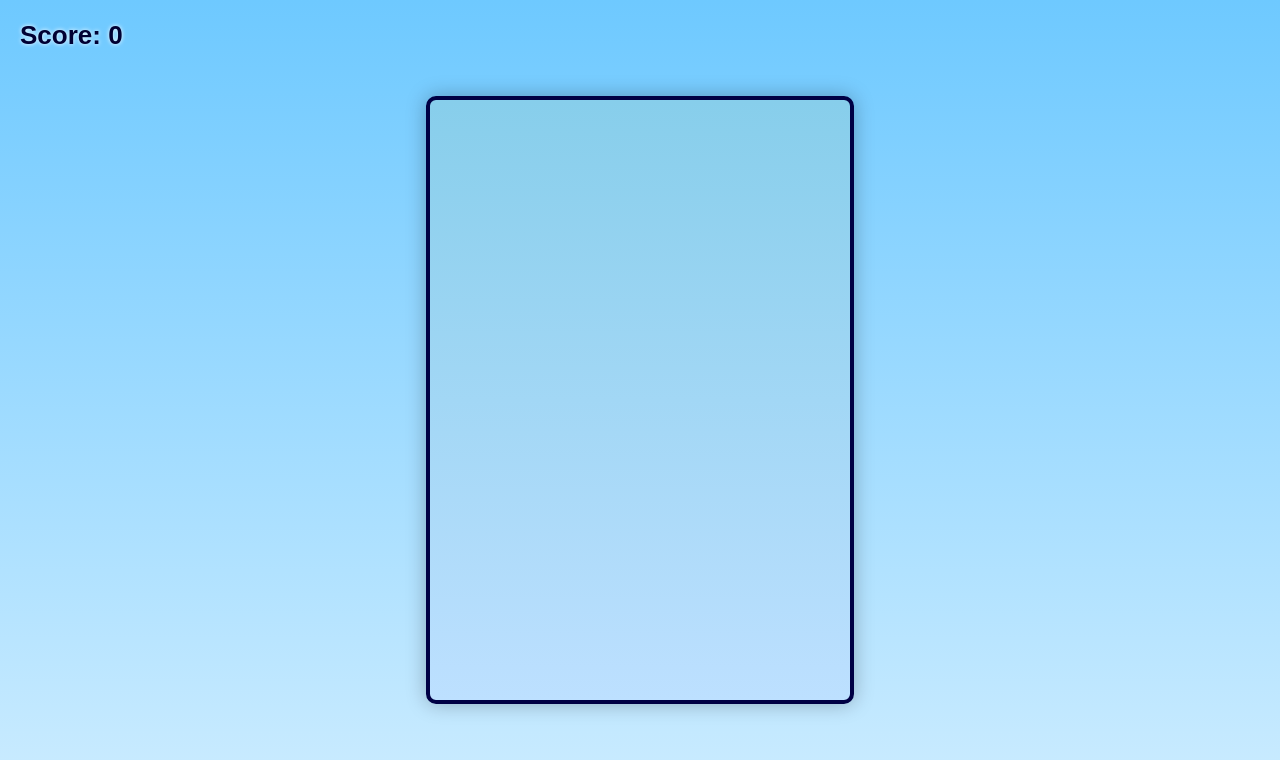
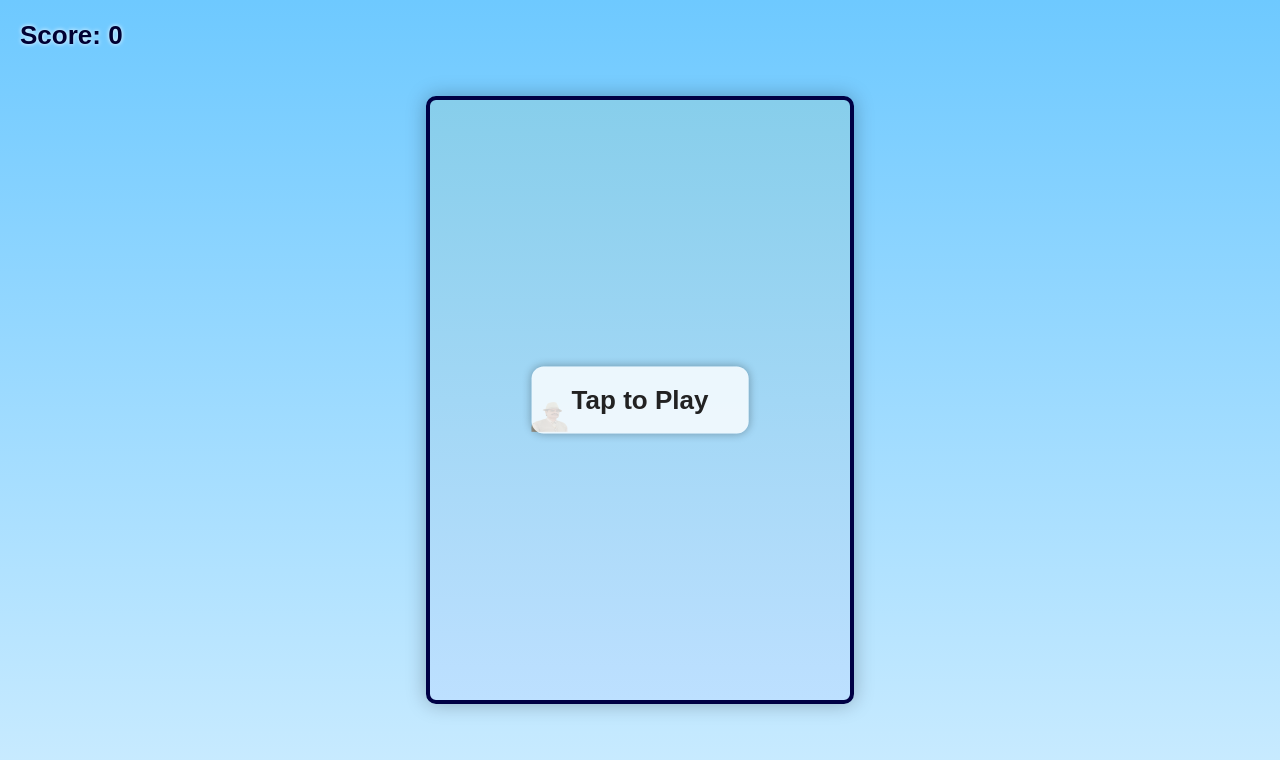
Before and after one commit to shaswatdwivedi2-netizen/Birdy-Bird, a plain HTML site: page index.html in a window 1280 px wide. Drawn offline with Linux system fonts and the light colour scheme.

Commit message:
Update index.html

```diff
--- a/index.html
+++ b/index.html
@@ -33,28 +33,47 @@
         color: #003;
         text-shadow: 0 0 4px white;
     }
+
+    /* 🔴 NEW CODE ADDED HERE — TAP TO PLAY BUTTON */
+    #tapBtn {
+        position: fixed;
+        top: 50%;
+        left: 50%;
+        transform: translate(-50%, -50%);
+        background: #ffffffcc;
+        padding: 18px 40px;
+        border-radius: 12px;
+        font-size: 26px;
+        font-weight: bold;
+        color: #222;
+        box-shadow: 0 0 10px #0005;
+        text-align: center;
+        display: none;
+        user-select: none;
+    }
 </style>
 </head>
 <body>
 
 <div id="scoreBox">Score: <span id="sc">0</span></div>
+
+<div id="tapBtn">Tap to Play</div>
+
 <canvas id="game" width="420" height="600"></canvas>
 
 <script>
 const c = document.getElementById("game");
 const ctx = c.getContext("2d");
 const scEl = document.getElementById("sc");
+const tapBtn = document.getElementById("tapBtn");
 
 const W = c.width, H = c.height;
 
-// Load bird sprite
 const birdImg = new Image();
-birdImg.src = "bird.png";   // <-- put bird.png in same folder
+birdImg.src = "bird.png";
 
-// Audio (YOUR ABUSIVE CLIP HERE 😂)
 const deathAudio = new Audio("death.mp3");
 
-// Bird
 let bird = {
     x: 100,
     y: H/2,
@@ -67,13 +86,12 @@ let bird = {
 let gravity = 0.4;
 let jumpPower = -7;
 
-// Pipes Array
 let pipes = [];
 let frame = 0;
 let score = 0;
-let running = true;
+let running = false;
+let started = false;
 
-// RESET
 function reset(){
     bird.y = H/2;
     bird.vy = 0;
@@ -81,10 +99,12 @@ function reset(){
     frame = 0;
     score = 0;
     scEl.textContent = "0";
-    running = true;
+    running = false;
+    started = false;
+    tapBtn.textContent = "Tap to Play";
+    tapBtn.style.display = "block";
 }
 
-// Create pipe with spikes
 function addPipe(){
     const gap = 150;
     const topHeight = 80 + Math.random() * 260;
@@ -97,132 +117,100 @@ function addPipe(){
     });
 }
 
-// Draw spikes
-function drawSpikes(x, y, count, direction){
+function drawSpikes(x, y, count, dir){
     ctx.fillStyle = "#146b12";
     let size = 16;
     for(let i = 0; i < count; i++){
-        if(direction === "down"){
-            ctx.beginPath();
-            ctx.moveTo(x + i*size, y);
-            ctx.lineTo(x + i*size + size/2, y + size);
-            ctx.lineTo(x + i*size + size, y);
-            ctx.fill();
-        } else {
-            ctx.beginPath();
-            ctx.moveTo(x + i*size, y);
-            ctx.lineTo(x + i*size + size/2, y - size);
-            ctx.lineTo(x + i*size + size, y);
-            ctx.fill();
-        }
+        ctx.beginPath();
+        ctx.moveTo(x + i*size, y);
+        ctx.lineTo(x + i*size + size/2, y + (dir==="down" ? size : -size));
+        ctx.lineTo(x + i*size + size, y);
+        ctx.fill();
     }
 }
 
-// Collision check
 function hits(pipe){
     let bx1 = bird.x, bx2 = bird.x + bird.width;
     let by1 = bird.y, by2 = bird.y + bird.height;
 
-    // upper pipe
-    if(bx2 > pipe.x && bx1 < pipe.x + 60 &&
-       by1 < pipe.top) return true;
-
-    // lower pipe
-    if(bx2 > pipe.x && bx1 < pipe.x + 60 &&
-       by2 > pipe.top + pipe.gap) return true;
+    if(bx2 > pipe.x && bx1 < pipe.x + 60 && by1 < pipe.top) return true;
+    if(bx2 > pipe.x && bx1 < pipe.x + 60 && by2 > pipe.top + pipe.gap) return true;
 
     return false;
 }
 
-// Game over
 function gameOver(){
     running = false;
-    // Play your audio
     deathAudio.currentTime = 0;
     deathAudio.play().catch(()=>{});
+
+    tapBtn.textContent = "Tap to Restart";
+    tapBtn.style.display = "block";
 }
 
-// Main loop
 function loop(){
     frame++;
-
     ctx.clearRect(0,0,W,H);
 
-    // Add pipes automatically
-    if(frame % 95 === 0) addPipe();
+    if(frame % 95 === 0 && running) addPipe();
 
-    // Draw & move pipes
     pipes.forEach((p, i) => {
         if(running) p.x -= 2.5;
 
-        // Pipe body
         ctx.fillStyle = "#1fa025";
 
-        // Top pipe
         ctx.fillRect(p.x, 0, 60, p.top);
         drawSpikes(p.x, p.top, 4, "down");
 
-        // Bottom pipe
-        ctx.fillRect(p.x, p.top + p.gap, 60, H - (p.top + p.gap));
+        ctx.fillRect(p.x, p.top + p.gap, 60, H-(p.top+p.gap));
         drawSpikes(p.x, p.top + p.gap, 4, "up");
 
-        // Scoring
         if(!p.passed && p.x + 60 < bird.x){
             score++;
             scEl.textContent = score;
             p.passed = true;
         }
 
-        // Remove old pipes
         if(p.x < -80) pipes.splice(i,1);
 
-        // Collision
         if(running && hits(p)){
             gameOver();
         }
     });
 
-    // Bird physics
     if(running){
         bird.vy += gravity;
         bird.y += bird.vy;
-
-    } else {
-        bird.vy += gravity;
-        bird.y += bird.vy;
-
     }
 
-    // Boundary die
     if(bird.y > H - bird.height || bird.y < 0){
         if(running) gameOver();
     }
 
-    // Draw bird with rotation
-    ctx.save();
-    ctx.translate(bird.x + bird.width/2, bird.y + bird.height/2);
-    ctx.rotate(bird.rot);
-    ctx.drawImage(birdImg, -bird.width/2, -bird.height/2, bird.width, bird.height);
-    ctx.restore();
+    ctx.drawImage(birdImg, bird.x, bird.y, bird.width, bird.height);
 
     requestAnimationFrame(loop);
 }
 
-// Jump event
-window.addEventListener("keydown", (e)=>{
-    if(e.code === "Space"){
-        if(running) bird.vy = jumpPower;
-        else reset();
+function startGame(){
+    if(!started){
+        started = true;
+        running = true;
+        tapBtn.style.display = "none";
+        bird.vy = jumpPower;
+    } else if(!running){
+        reset();
+    } else {
+        bird.vy = jumpPower;
     }
+}
+
+window.addEventListener("keydown", e=>{
+    if(e.code === "Space") startGame();
 });
+c.addEventListener("click", startGame);
+tapBtn.addEventListener("click", startGame);
 
-c.addEventListener("click", ()=>{
-    if(running) bird.vy = jumpPower;
-    else reset();
-});
-
-
-// Start
 reset();
 loop();
 </script>
```
